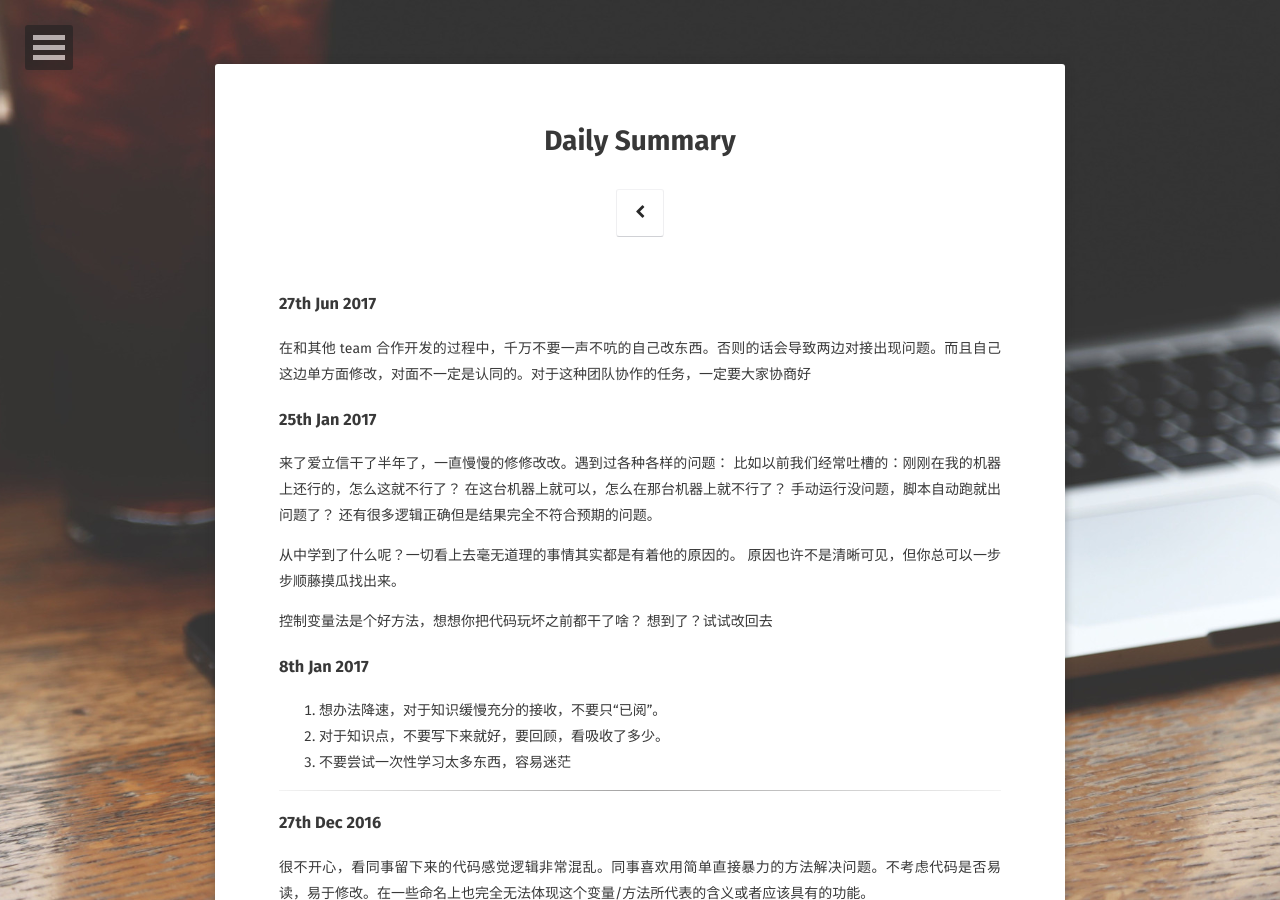
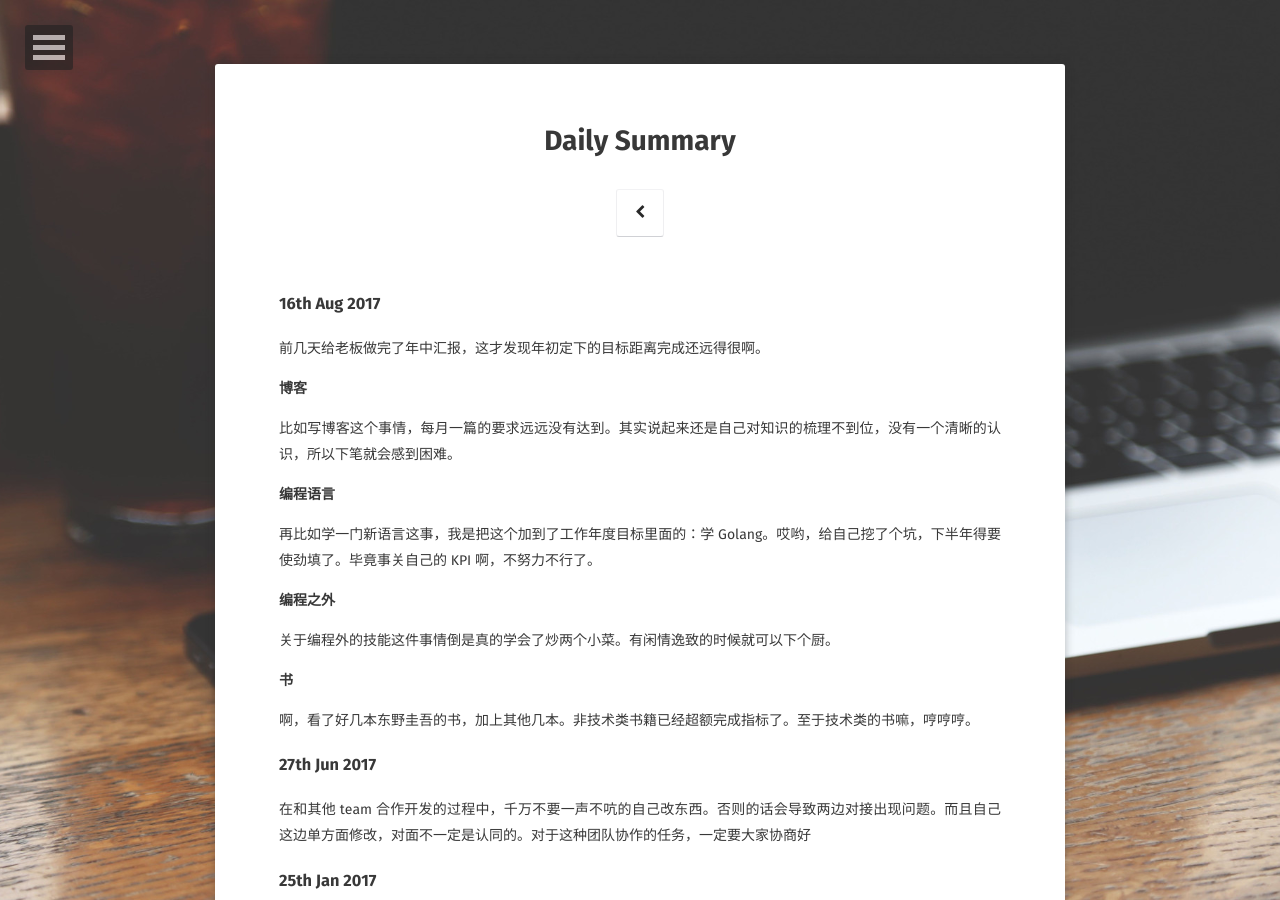
Before and after one commit to RobinGG/RobinGG.github.io, a Jekyll site: the page built from summary/index.md, in a window 1280 px wide and 900 px high. Built offline with Jekyll 4.4.1, drawn with Linux system fonts in a browser that asks for light colours; some web fonts are replaced; comment, search, counter and statistics services are not loaded.

Commit message:
update summary in Aug 16th

```diff
--- a/summary/index.md
+++ b/summary/index.md
@@ -2,6 +2,26 @@
 layout: page
 title:  Daily Summary
 ---
+
+### 16th Aug 2017
+
+前几天给老板做完了年中汇报，这才发现年初定下的目标距离完成还远得很啊。
+
+**博客**
+
+比如写博客这个事情，每月一篇的要求远远没有达到。其实说起来还是自己对知识的梳理不到位，没有一个清晰的认识，所以下笔就会感到困难。
+
+**编程语言**
+
+再比如学一门新语言这事，我是把这个加到了工作年度目标里面的：学 Golang。哎哟，给自己挖了个坑，下半年得要使劲填了。毕竟事关自己的 KPI 啊，不努力不行了。
+
+**编程之外**
+
+关于编程外的技能这件事情倒是真的学会了炒两个小菜。有闲情逸致的时候就可以下个厨。
+
+**书**
+
+啊，看了好几本东野圭吾的书，加上其他几本。非技术类书籍已经超额完成指标了。至于技术类的书嘛，哼哼哼。
 
 ### 27th Jun 2017
 
```
